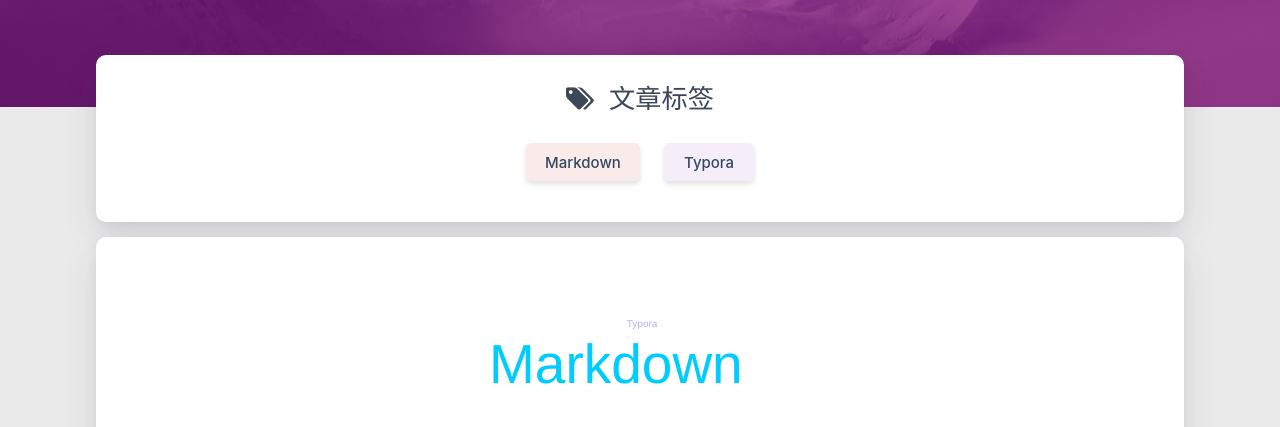
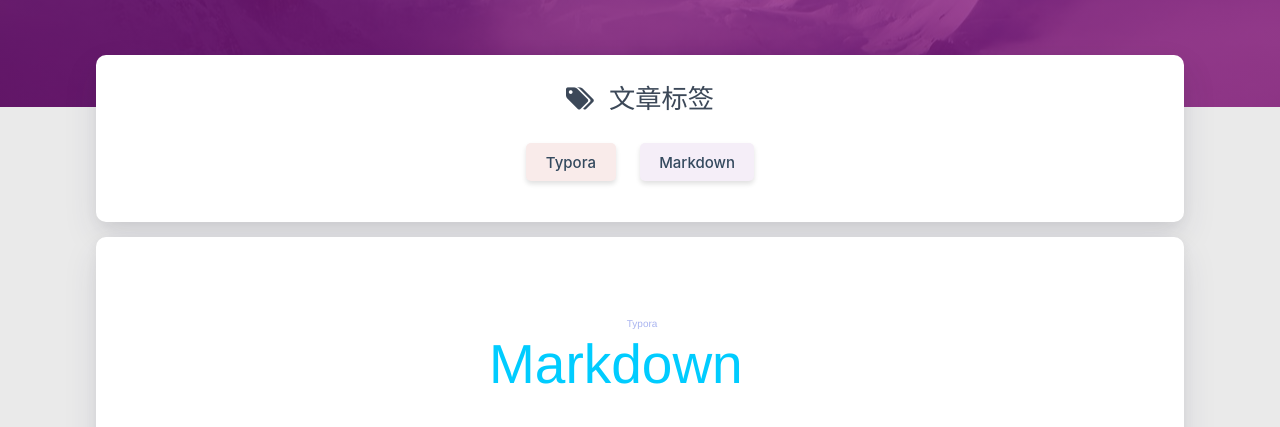
Before and after one commit to qqallnice/blog, a plain HTML site: page tags/index.html in a window 1280 px wide. Shown: the part 373-800 px from the top of the page. Drawn offline with Linux system fonts and the light colour scheme; some packages are replaced by stand-ins of ours; a script that the page names is missing.

Commit message:
Site updated: 2019-09-01 16:56:48

```diff
--- a/tags/index.html
+++ b/tags/index.html
@@ -295,20 +295,20 @@ $('.bg-cover').css('background-image', 'url(/medias/banner/' + new Date().getDay
             <div class="tag-chips">
 
 
-                <a href="/tags/Markdown/" title="Markdown: 1">
+                <a href="/tags/Typora/" title="Typora: 0">
                     <span class="chip center-align waves-effect waves-light
                              chip-default "
-                            data-tagname="Markdown" style="background-color: #F9EBEA;">Markdown
-                        <span class="tag-length">1</span>
+                            data-tagname="Typora" style="background-color: #F9EBEA;">Typora
+                        <span class="tag-length">0</span>
                     </span>
                 </a>
 
 
-                <a href="/tags/Typora/" title="Typora: 0">
+                <a href="/tags/Markdown/" title="Markdown: 1">
                     <span class="chip center-align waves-effect waves-light
                              chip-default "
-                            data-tagname="Typora" style="background-color: #F5EEF8;">Typora
-                        <span class="tag-length">0</span>
+                            data-tagname="Markdown" style="background-color: #F5EEF8;">Markdown
+                        <span class="tag-length">1</span>
                     </span>
                 </a>
 
@@ -336,7 +336,7 @@ $('.bg-cover').css('background-image', 'url(/medias/banner/' + new Date().getDay
 <script type="text/javascript">
 
 
-    $('#tag-wordcloud').jQCloud([{"text":"Markdown","weight":1,"link":"https://www.allnice.ml/tags/Markdown/"},{"text":"Typora","weight":0,"link":"https://www.allnice.ml/tags/Typora/"}], {
+    $('#tag-wordcloud').jQCloud([{"text":"Typora","weight":0,"link":"https://www.allnice.ml/tags/Typora/"},{"text":"Markdown","weight":1,"link":"https://www.allnice.ml/tags/Markdown/"}], {
         autoResize: true
     });
 </script>
```
Also changed, not shown: about/index.html (+4 -4 lines), tags/Markdown/index.html (+8 -8 lines), 1 other file.
